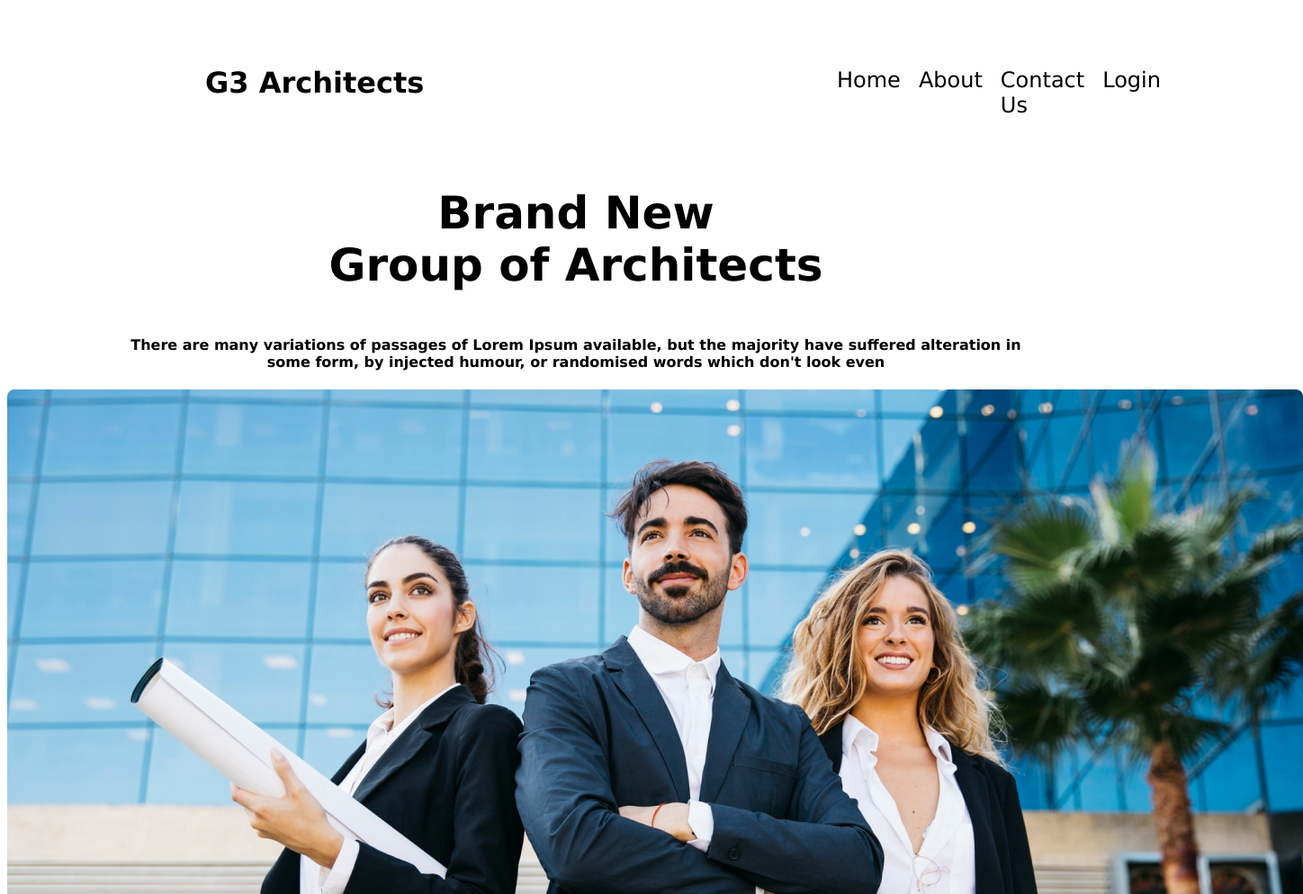
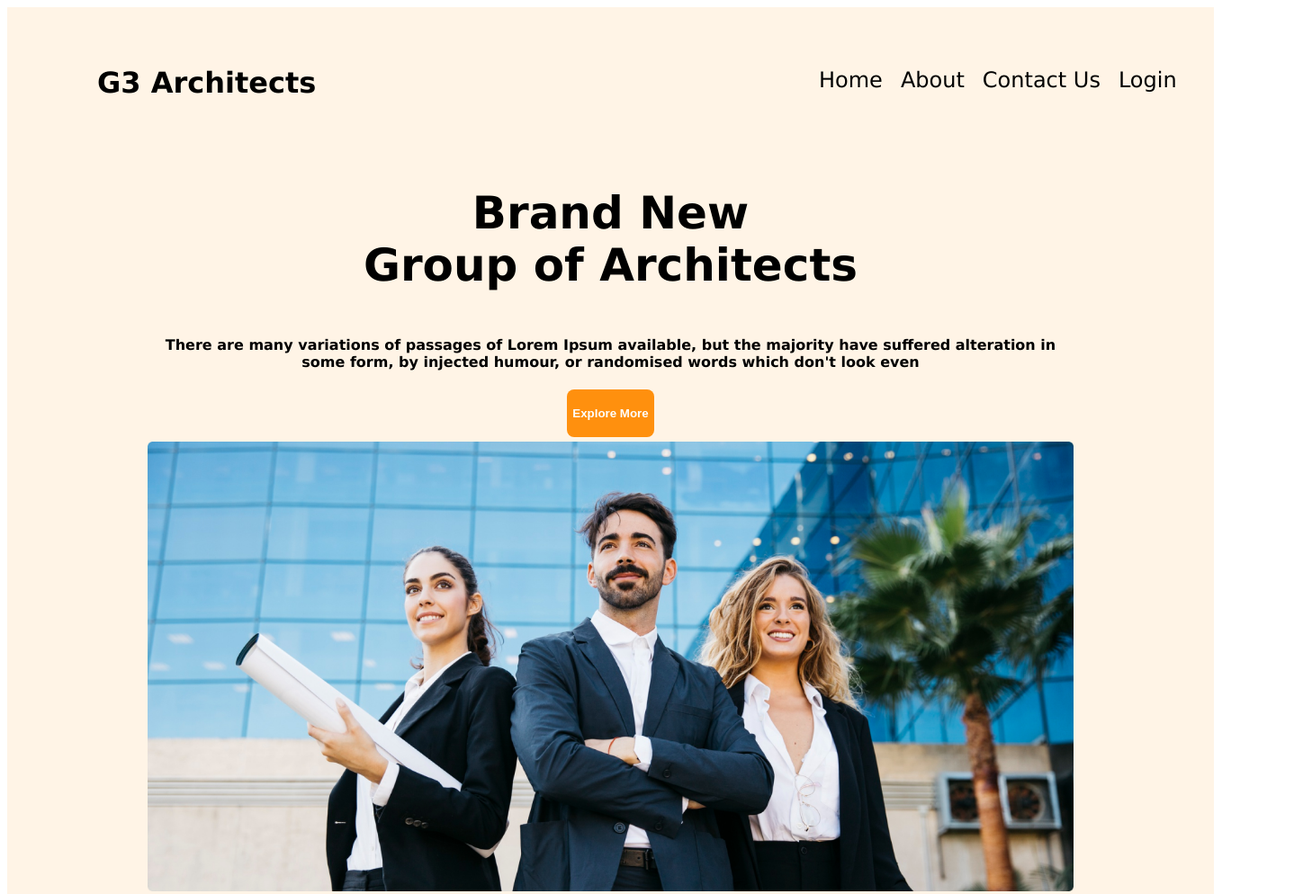
Before and after one commit to SkOmor135/g3-architects-main, a plain HTML site: page index.html in a window 1280 px wide. Shown: the top 994 px of the page at 90% size, 1448 px wide, since content can reach past the window. Drawn offline with Linux system fonts and the light colour scheme.

Commit message:
img background add

```diff
--- a/index.html
+++ b/index.html
@@ -11,8 +11,9 @@
 
 <body>
     <header>
-        <!-- header added -->
-        <div class="title-bar">
+       <div class="background">
+         <!-- header added -->
+         <div class="title-bar">
             <div>
                 <h3 class="title">G3 Architects</h3>
             </div>
@@ -34,12 +35,21 @@
                 </h3>
                 <h4>There are many variations of passages of Lorem Ipsum available, but the majority have suffered
                     alteration in <br> some form, by injected humour, or randomised words which don't look even</h4>
+                    <button class="btn">
+                        <h4>Explore More</h4>
+                    </button>
             </div>
-            <img src="images/banner.png" alt="">
+            <img class="image" src="images/banner.png" alt="">
         </div>
+       </div>
     </header>
+    <!----------------header end----------------------->
     <main>
-
+<div>
+    <div>
+        <div></div>
+    </div>
+</div>
     </main>
     <footer>
 
--- a/style.css
+++ b/style.css
@@ -2,35 +2,58 @@
     width: 302px;
     height: 53px;
     font-size: xx-large;
-    padding-left: 220px;
+    padding-left: 100px;
     padding-top: 33px;
     font-family: 'Lucida Sans', 'Lucida Sans Regular', 'Lucida Grande', 'Lucida Sans Unicode', Geneva, Verdana, sans-serif;
 
 }
-.title-work-2{
+
+.title-work-2 {
     display: flex;
     list-style: none;
     font-size: x-large;
     font-family: 'Lucida Sans', 'Lucida Sans Regular', 'Lucida Grande', 'Lucida Sans Unicode', Geneva, Verdana, sans-serif;
     padding-top: 43px;
-    padding-left: 500px;
+    padding-left: 600px;
     margin-left: -100px;
 
 }
-.title-work{
+
+.title-work {
     margin-right: 20px;
 }
-.title-bar{
+
+.title-bar {
     display: flex;
 }
-.seocend{
+
+.seocend {
     text-align: center;
     font-family: 'Lucida Sans', 'Lucida Sans Regular', 'Lucida Grande', 'Lucida Sans Unicode', Geneva, Verdana, sans-serif;
 
 }
-.title-2{
+
+.title-2 {
     text-align: center;
     font-family: 'Lucida Sans', 'Lucida Sans Regular', 'Lucida Grande', 'Lucida Sans Unicode', Geneva, Verdana, sans-serif;
     font-size: 50px;
 
 }
+
+.btn {
+    background: #FF900E;
+    color: #ffff;
+    border-radius: 8px;
+    border: none;
+    margin-bottom: 5px;
+}
+
+.image {
+    height: 500px;
+}
+
+.background {
+    background: rgba(255, 144, 14, 0.1);
+    width: 1341px;
+    height: 1000px;
+}
```
